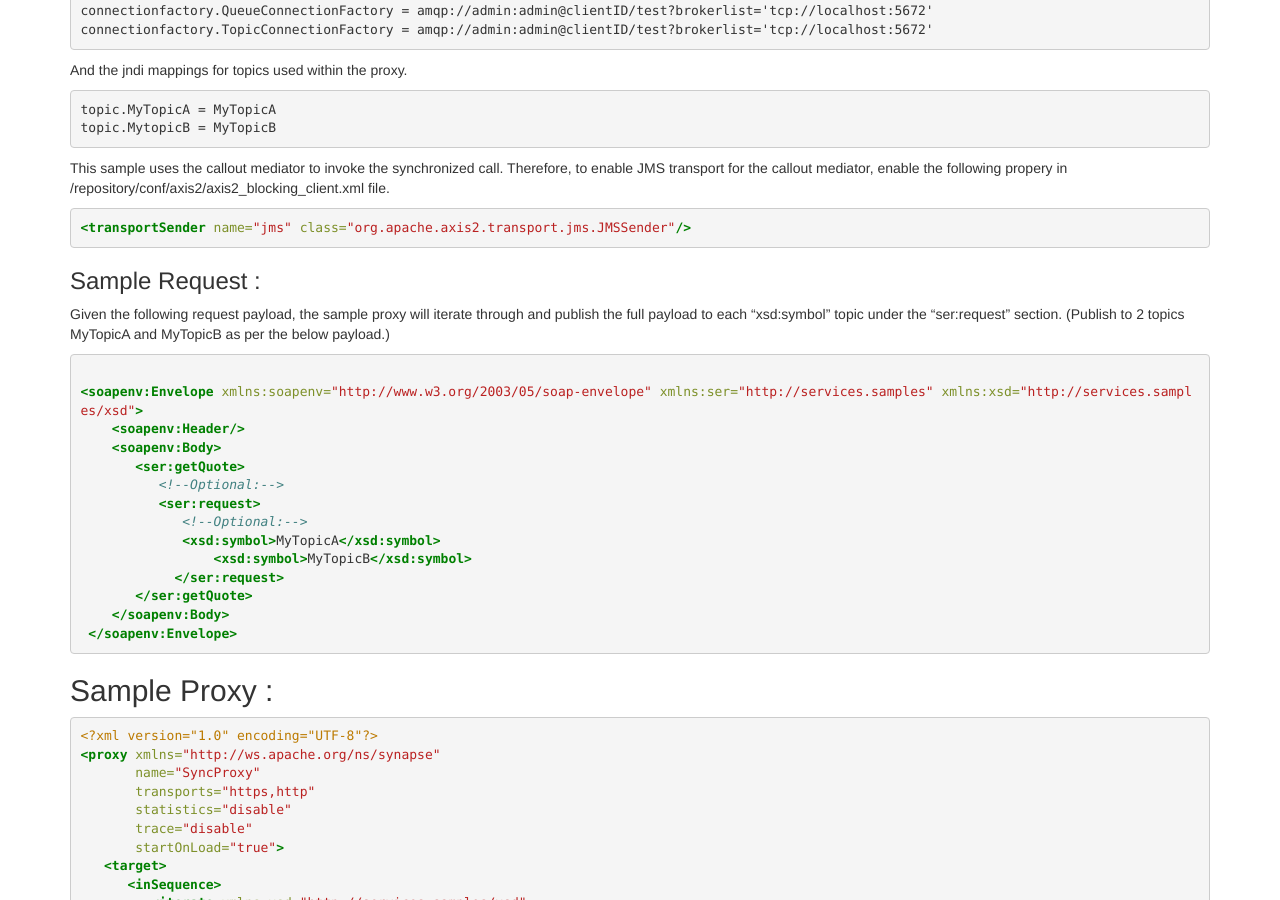
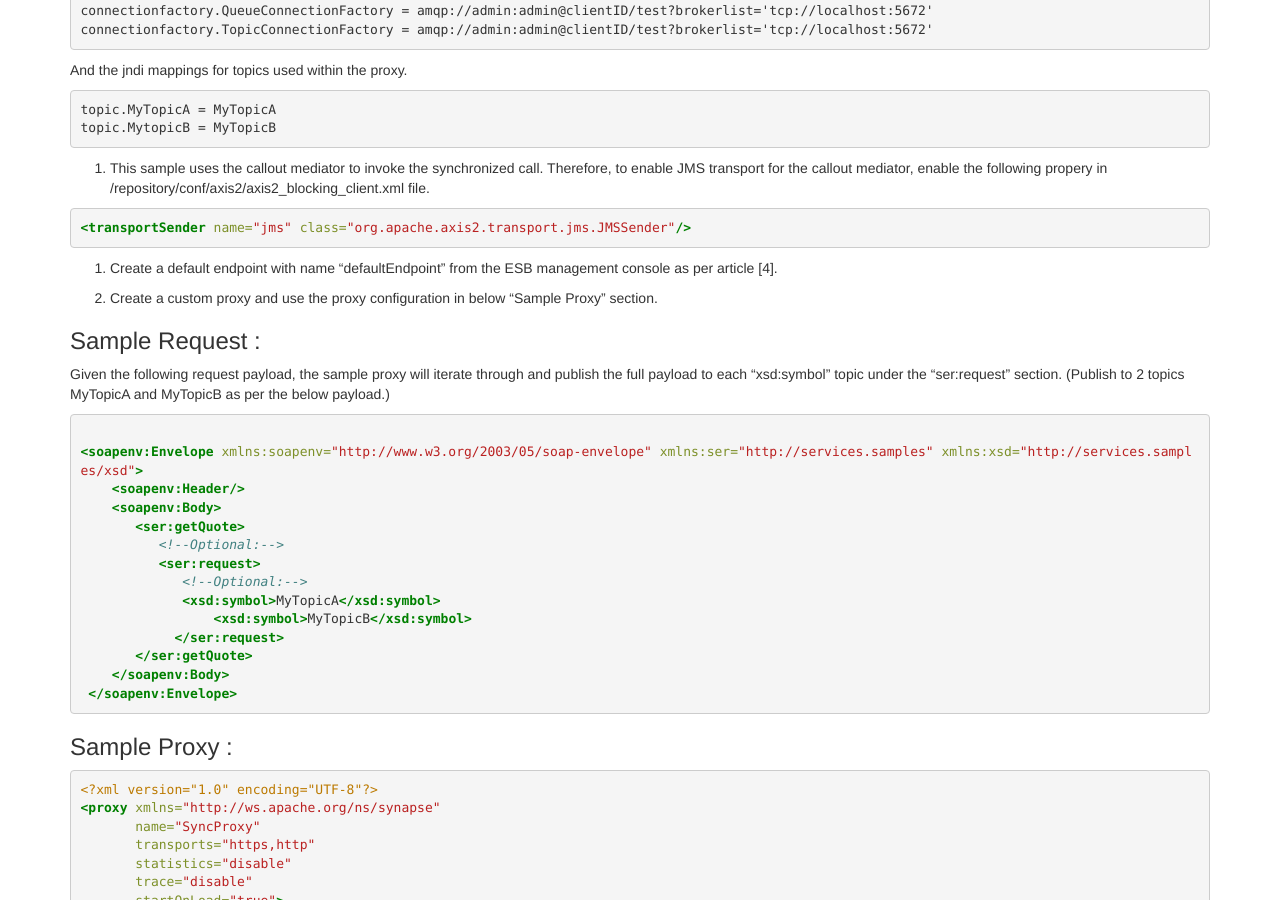
Before and after one commit to hastef88/hastef88.github.io, a Jekyll site: the page built from _posts/2016-01-19-synchronous-jms-publishing-with-wso2-esb-and-wso2-mb-300.md, in a window 1280 px wide and 900 px high, scrolled down 556 px. Built offline with Jekyll 4.4.1, drawn with Linux system fonts in a browser that asks for light colours; nearby versions of some CDN libraries; library files that are not in the unit come from our copies; Markdown is read by kramdown in place of the engine named in the settings; comment, search, counter and statistics services are not loaded; some of the changed text lies outside the part shown.

Commit message:
Update post

````diff
--- a/_posts/2016-01-19-synchronous-jms-publishing-with-wso2-esb-and-wso2-mb-300.md
+++ b/_posts/2016-01-19-synchronous-jms-publishing-with-wso2-esb-and-wso2-mb-300.md
@@ -37,11 +37,15 @@ topic.MytopicB = MyTopicB
 ```
 
 
-This sample uses the callout mediator to invoke the synchronized call. Therefore, to enable JMS transport for the callout mediator, enable the following propery in <ESB_HOME>/repository/conf/axis2/axis2_blocking_client.xml file.
+3. This sample uses the callout mediator to invoke the synchronized call. Therefore, to enable JMS transport for the callout mediator, enable the following propery in <ESB_HOME>/repository/conf/axis2/axis2_blocking_client.xml file.
 
 ```xml
 <transportSender name="jms" class="org.apache.axis2.transport.jms.JMSSender"/>
 ```
+
+4. Create a default endpoint with name "defaultEndpoint" from the ESB management console as per article [4].
+
+5. Create a custom proxy and use the proxy configuration in below "Sample Proxy" section.
 
 ### Sample Request :
 
@@ -63,7 +67,7 @@ Given the following request payload, the sample proxy will iterate through and p
  </soapenv:Envelope>
 {% endhighlight %}
 
-## Sample Proxy :
+### Sample Proxy :
 
 ```xml
 <?xml version="1.0" encoding="UTF-8"?>
@@ -147,8 +151,8 @@ Given the following request payload, the sample proxy will iterate through and p
 4. The <loopback> mediator is used at the end of the inSequence to direct the flow to the outSequence following a successful invocation.
 
 
+
 [1] : [http://wso2.com/products/message-broker/](http://wso2.com/products/message-broker/)
-
 [2] : [http://wso2.com/products/enterprise-service-bus/](http://wso2.com/products/enterprise-service-bus/)
-
 [3] : [https://docs.wso2.com/display/MB300/Integrating+WSO2+ESB](https://docs.wso2.com/display/MB300/Integrating+WSO2+ESB)
+[4] : [https://docs.wso2.com/display/ESB481/Default+Endpoint](https://docs.wso2.com/display/ESB481/Default+Endpoint)
````
Also changed, not shown: other parts of _posts/2016-01-19-synchronous-jms-publishing-with-wso2-esb-and-wso2-mb-300.md (+2 -2 lines).
